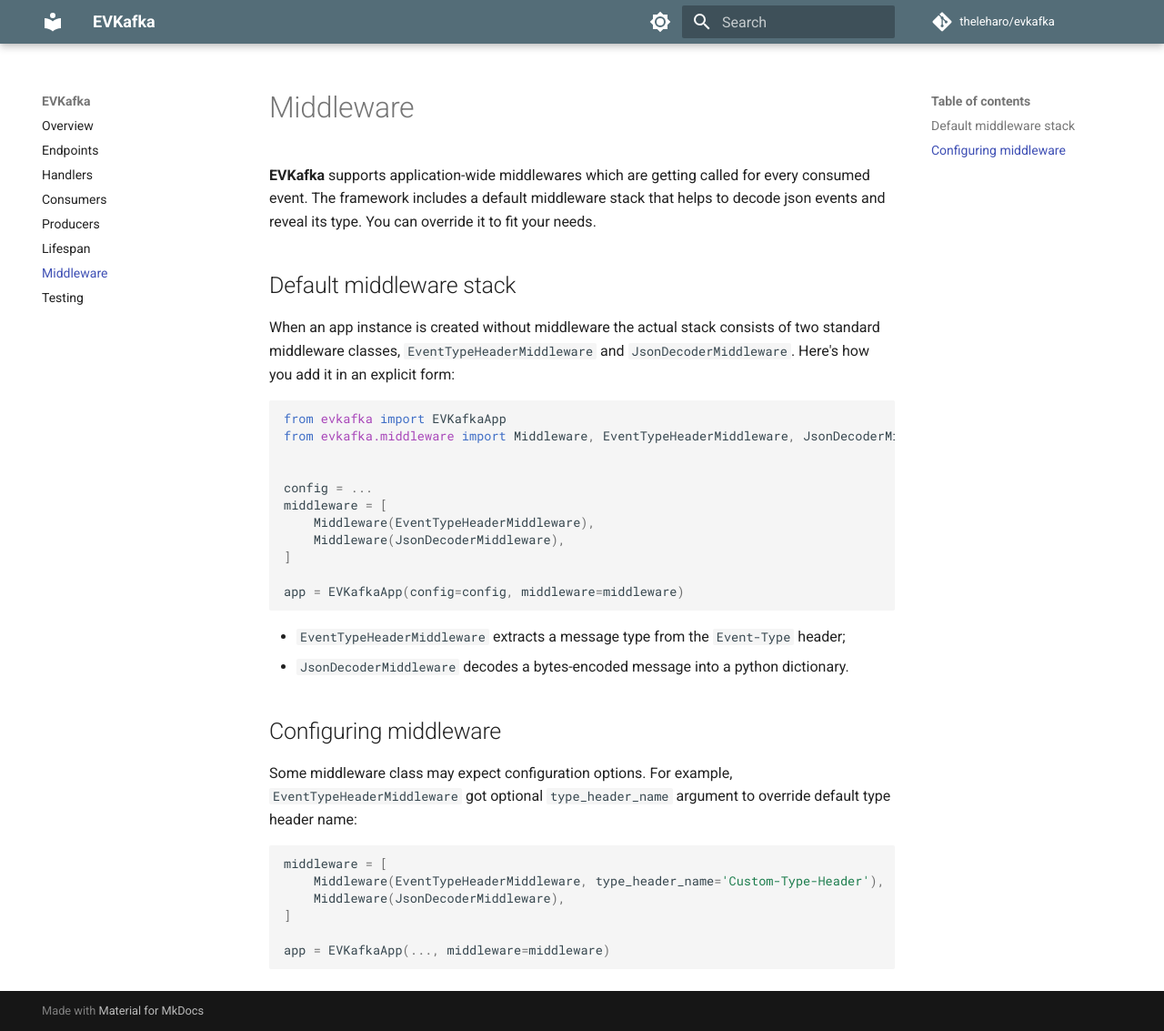
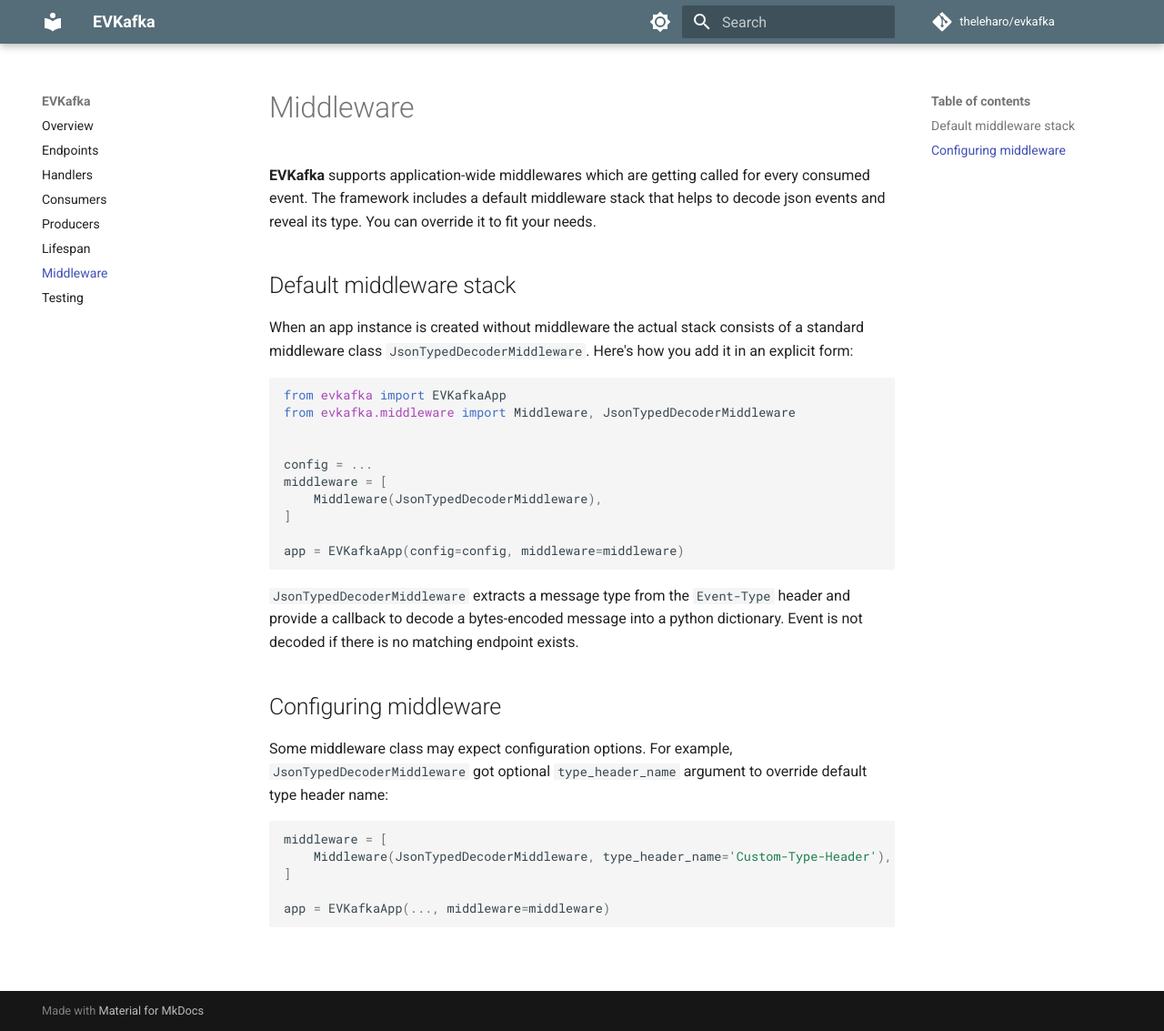
Before and after one commit to theleharo/evkafka, an MkDocs documentation site: the page built from docs/middleware.md, in a window 1280 px wide and 1133 px high. Shown: the whole window at 91% size. Built offline with MkDocs 1.6.1 and Material for MkDocs 9.7.7, drawn with Linux system fonts in a browser that asks for light colours; comment, search, counter and statistics services are not loaded.

Commit message:
merge type and decode middlewares. add async callback to get decoded message

````diff
--- a/docs/middleware.md
+++ b/docs/middleware.md
@@ -8,35 +8,34 @@
 ## Default middleware stack
 
 When an app instance is created without middleware the actual stack consists
-of two standard middleware classes, `EventTypeHeaderMiddleware` and `JsonDecoderMiddleware`.
+of a standard middleware class `JsonTypedDecoderMiddleware`.
 Here's how you add it in an explicit form:
 
 ```python
 from evkafka import EVKafkaApp
-from evkafka.middleware import Middleware, EventTypeHeaderMiddleware, JsonDecoderMiddleware
+from evkafka.middleware import Middleware, JsonTypedDecoderMiddleware
 
 
 config = ...
 middleware = [
-    Middleware(EventTypeHeaderMiddleware),
-    Middleware(JsonDecoderMiddleware),
+    Middleware(JsonTypedDecoderMiddleware),
 ]
 
 app = EVKafkaApp(config=config, middleware=middleware)
 ```
 
-  - `EventTypeHeaderMiddleware` extracts a message type from the `Event-Type` header;
-  - `JsonDecoderMiddleware` decodes a bytes-encoded message into a python dictionary.
+`JsonTypedDecoderMiddleware` extracts a message type from the `Event-Type` header and provide
+a callback to decode a bytes-encoded message into a python dictionary. Event is not decoded if
+there is no matching endpoint exists.
 
 ## Configuring middleware
 
-Some middleware class may expect configuration options. For example, `EventTypeHeaderMiddleware`
+Some middleware class may expect configuration options. For example, `JsonTypedDecoderMiddleware`
 got optional `type_header_name` argument to override default type header name:
 
 ```python
 middleware = [
-    Middleware(EventTypeHeaderMiddleware, type_header_name='Custom-Type-Header'),
-    Middleware(JsonDecoderMiddleware),
+    Middleware(JsonTypedDecoderMiddleware, type_header_name='Custom-Type-Header'),
 ]
 
 app = EVKafkaApp(..., middleware=middleware)
````
Also changed, not shown: CHANGELOG.md (+3 -2 lines), docs/endpoint.md (+2 -0 lines), 6 other files.
